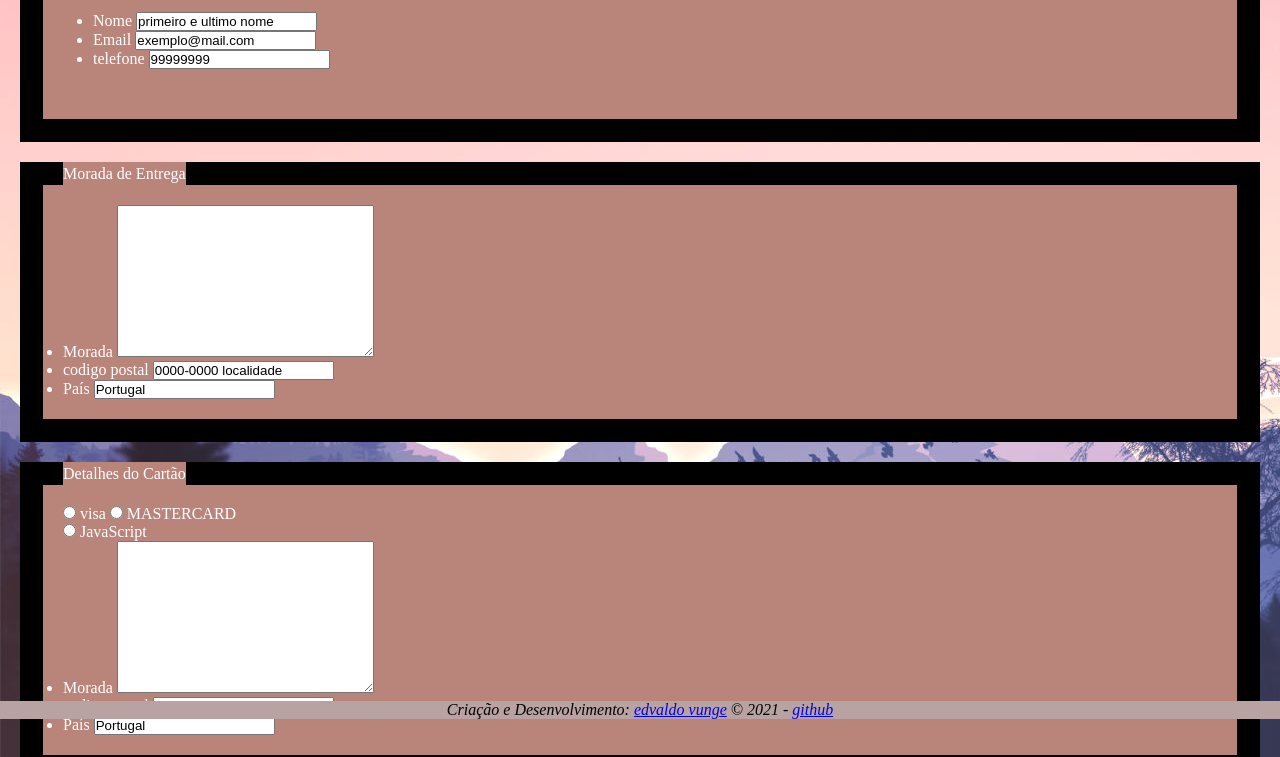
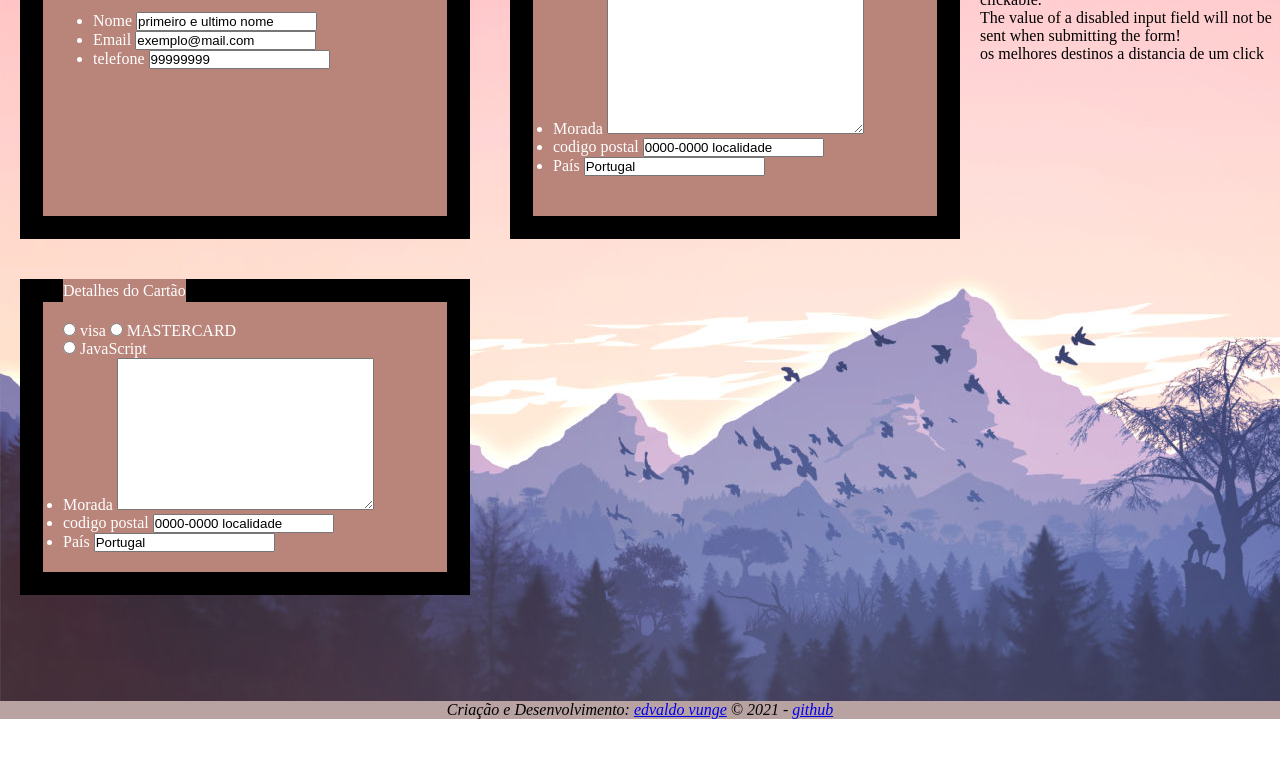
Before and after one commit to Edvunge/Campismo-Montanhismo-desafio-2-gamaACADEMY, a plain HTML site: page index.html in a window 1280 px wide. Shown: the part 81-838 px from the top of the page. After the commit the page ends 800 px from the top, so only its background shows below. Drawn offline with Linux system fonts and the light colour scheme.

Commit message:
3rd - Third

```diff
--- a/assents/style.css
+++ b/assents/style.css
@@ -89,23 +89,47 @@ nav {
 
 }
 /*===================== MENU PRICINPAL =====================================*/
-#mula1 {
+#mula1{
     background-color: rgb(185, 132, 122);
     color: white;
     border: 23px solid black;
     margin: 20px;
     padding: 50px;
-  }
+    float: left;
+    min-height: 300px;
+    width: 450px;
+    /*
+        section {
+                float: left;
+                min-height: 300px;
+                width: 450px;
+                background-color: #999;
+        }
 
-#mula {
+    */
+}
+
+#mula2{
     background-color: rgb(185, 132, 122);
     color: white;
     border: 23px solid black;
     margin: 20px;
     padding: 20px;
-  }
+    float: left;
+    min-height: 300px;
+    width: 450px;
+}
 
-
+#mula3{
+    background-color: rgb(185, 132, 122);
+    color: white;
+    border: 23px solid black;
+    margin: 20px;
+    padding: 20px;
+    float: left;
+    min-height: 300px;
+    width: 450px;
+}
 
 /* ================================ BARRA DE RODAPÉ   ========================*/
 .footer address{ font-weight: 300; overflow: hidden; }
--- a/index.html
+++ b/index.html
@@ -46,7 +46,7 @@
     <!-- ===============================================  MENU   INICIAL   =============================================== -->
     <section>
        <!-- <img src="img/pexels-max-fischer-5872365.jpg" target="_blank" width="589" height="548" ></img> -->
-       <div id="mula2">
+       <div id="mula222222">
        <fieldset id="mula1">
         <legend>Dados</legend>
         <ul>
@@ -55,7 +55,7 @@
             <li>telefone <input type="tel" name="telefone" value="99999999"> </li>
         </ul>
     </fieldset>
-    <fieldset id="mula">
+    <fieldset id="mula2">
         <legend> Morada de Entrega </legend>
         <ul>
             <li>Morada   <textarea name="mensagem" id="texto" cols="30" rows="10"></textarea> </li>
@@ -63,7 +63,7 @@
             <li>País <input type="nome" name="nome" value="Portugal"> </li>
         </ul>
     </fieldset>
-    <fieldset id="mula">
+    <fieldset id="mula3">
         <legend> Detalhes do Cartão </legend>
         <ul>
             <input type="radio" id="visa" value="visa">
```
